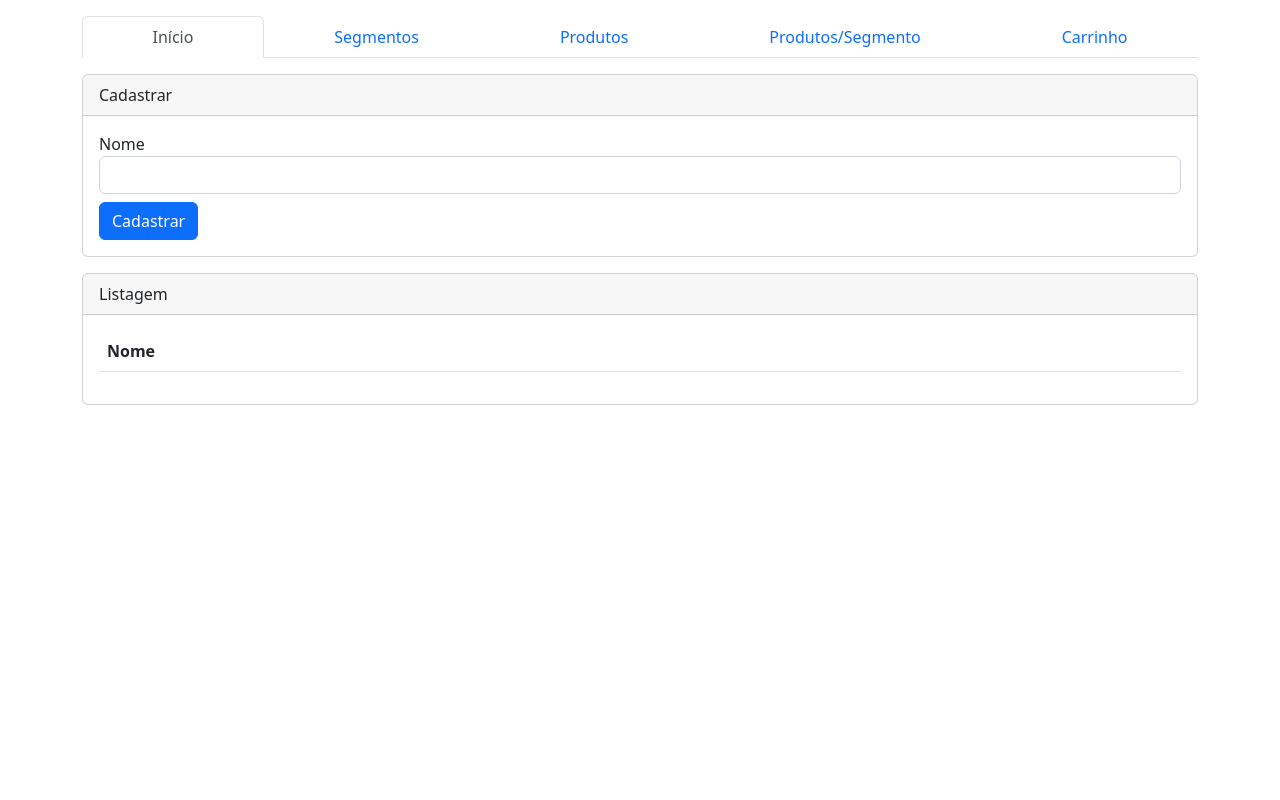
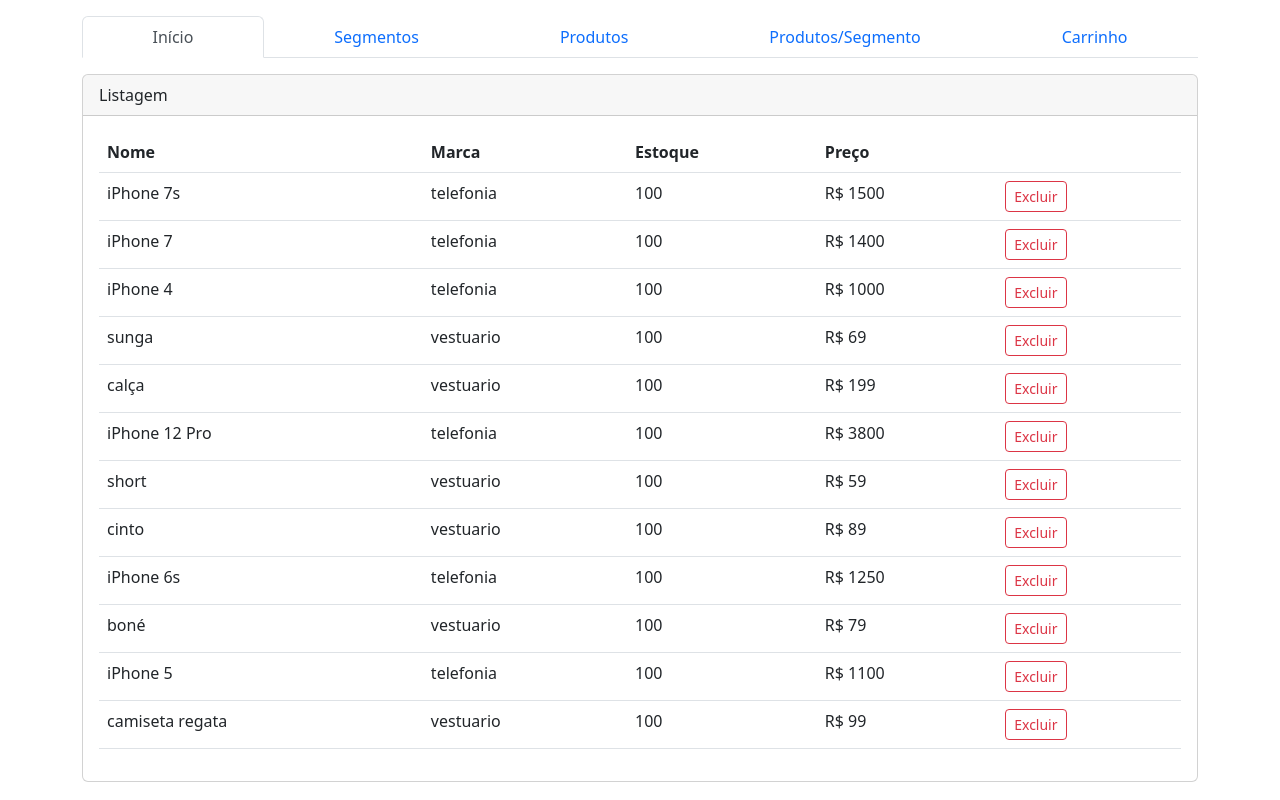
Before and after one commit to rafaprates/t-academy-html-css-boostrap-js-test, a plain HTML site: page index.html in a window 1280 px wide. Drawn offline with nearby package versions, Linux system fonts and the light colour scheme.

Commit message:
[add] listagem com 12 produtos aleatórios

```diff
--- a/index.html
+++ b/index.html
@@ -9,9 +9,9 @@
       rel="stylesheet"
     />
 
-    <title>Cadastrar Marcas</title>
+    <title>Início</title>
   </head>
-  <body onload="atualizarTabelaMarca()">
+  <body onload="atualizarTabelaProdutosAleatorios()">
     <div class="container mt-2">
       <nav class="nav nav-tabs nav-fill mb-3 mt-3">
         <a class="nav-link active" href="index.html">Início</a>
@@ -21,41 +21,15 @@
         <a class="nav-link" href="carrinho.html">Carrinho</a>
       </nav>
 
-      <div class="card mb-3">
-        <div class="card-header">Cadastrar</div>
-        <div class="card-body">
-          <div class="form-group row">
-            <label for="nomeMarca" class="form-label">
-              Nome
-              <input
-                type="text"
-                name="nomeMarca"
-                id="nomeMarca"
-                class="form-control"
-                required
-                minlength="3"
-              />
-            </label>
-
-            <div class="form-group">
-              <button
-                onclick="cadastrarMarca()"
-                class="btn btn-primary"
-                id="btn-cadastrar-marca"
-              >
-                Cadastrar
-              </button>
-            </div>
-          </div>
-        </div>
-      </div>
-
       <div class="card">
         <div class="card-header">Listagem</div>
         <div class="card-body">
-          <table class="table" id="tabelaMarcas">
+          <table class="table" id="tabela-marcas">
             <thead>
               <th>Nome</th>
+              <th>Marca</th>
+              <th>Estoque</th>
+              <th>Preço</th>
               <th></th>
             </thead>
             <tbody></tbody>
--- a/main.js
+++ b/main.js
@@ -54,7 +54,6 @@ function atualizarTabelaSegmentos() {
 }
 
 function atualizarTabelaProdutos() {
-  console.log("rodou");
   var dados = "";
   for (p of produtos) {
     dados += `<tr>
@@ -69,6 +68,33 @@ function atualizarTabelaProdutos() {
 
     document.getElementsByTagName("tbody")[0].innerHTML = dados;
   }
+}
+
+function atualizarTabelaProdutosAleatorios() {
+  var dados = "";
+
+  let produtosAleatorios = [];
+  let indicesAleatorios = [];
+  while (indicesAleatorios.length < 12) {
+    indexAleatorio = Math.floor(Math.random() * produtos.length);
+
+    if (indicesAleatorios.indexOf(indexAleatorio) === -1) {
+      indicesAleatorios.push(indexAleatorio);
+    }
+  }
+  console.log(indicesAleatorios);
+
+  for (i of indicesAleatorios) {
+    dados += `<tr>
+   <td>${produtos[i].nome}</td>
+   <td>${produtos[i].segmento}</td>
+   <td>${produtos[i].estoque}</td>
+   <td>R$ ${produtos[i].preco}</td>
+   <td><button onclick="excluirMarca(
+   )})" class="btn btn-outline-danger btn-sm">Excluir</button></td>
+   </tr>`;
+  }
+  document.getElementsByTagName("tbody")[0].innerHTML = dados;
 }
 
 function carregarArraysComLocalStorage() {
```
Also changed, not shown: gerenciar-produtos.html (+0 -60 lines).
